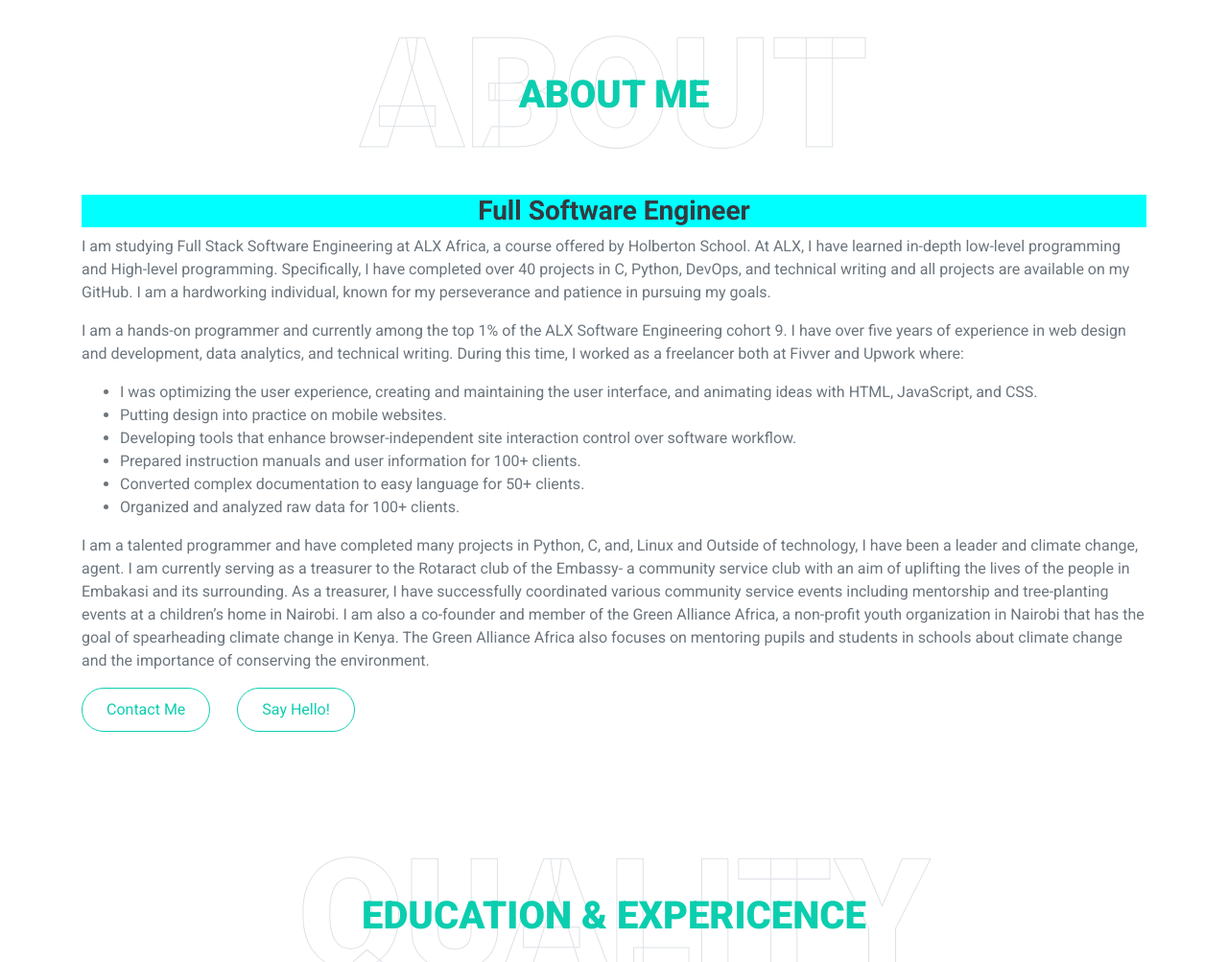
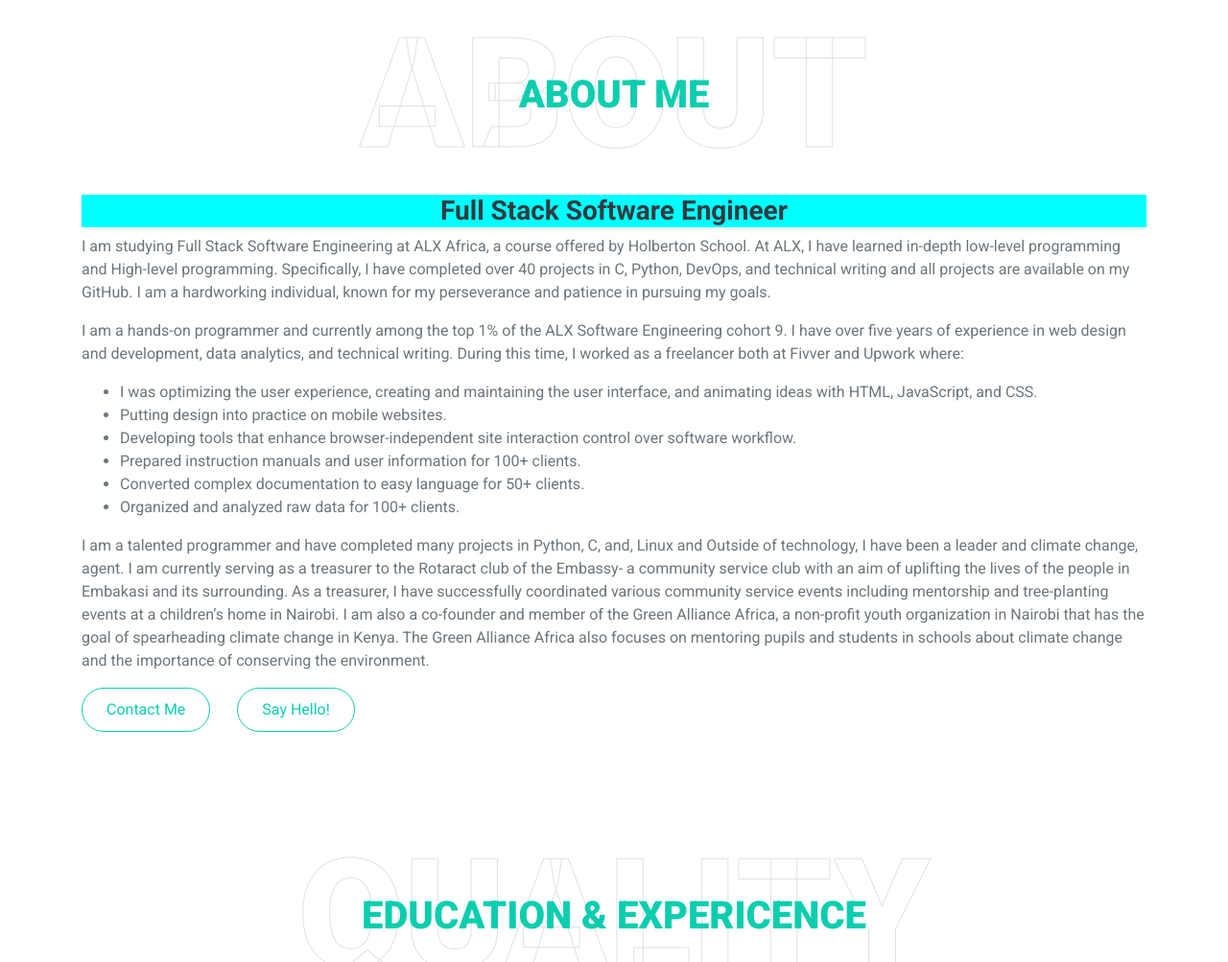
Before and after one commit to micahondiwa/micahondiwa.github.io, a website with bundled scripts: page index.html in a window 1280 px wide. Shown: the part 893-1896 px from the top of the page at 96% size. Built offline with nearby package versions, Linux system fonts and the light colour scheme; files whose address does not match are found by name.

Commit message:
Update index.html

```diff
--- a/index.html
+++ b/index.html
@@ -91,7 +91,7 @@
                 <h1 class="position-absolute text-uppercase text-primary">About Me</h1>
             </div>
             <div>
-                <h3 style="text-align: center; background-color: aqua; text-indent: inherit;">Full Software Engineer</h3>
+                <h3 style="text-align: center; background-color: aqua; text-indent: inherit;">Full Stack Software Engineer</h3>
                     <p >
 I am studying Full Stack Software Engineering at ALX Africa, a course offered by Holberton School. At ALX, I have learned in-depth low-level programming and High-level programming. Specifically, I have completed over 40 projects in C, Python, DevOps, and technical writing and all projects are available on my GitHub.
 I am a hardworking individual, known for my perseverance and patience in pursuing my goals. <p> I am a hands-on programmer and currently among the top 1% of the ALX Software Engineering cohort 9.
```
